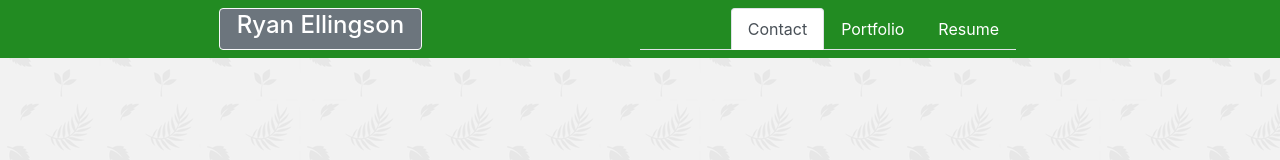
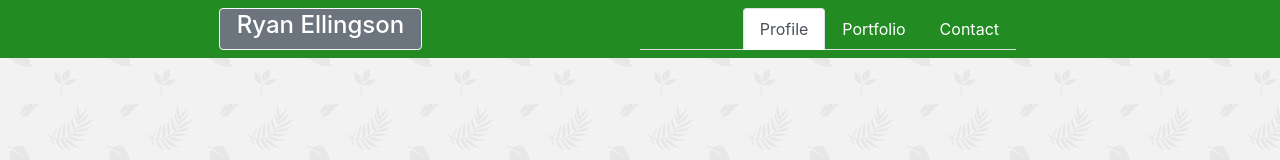
Before and after one commit to RyanEllingson/Portfolio, a React (Create React App) app: page / in a window 1280 px wide. Shown: the top 160 px of the page. Built offline with nearby package versions, Linux system fonts and the light colour scheme.

Commit message:
separated navlink into separate component, created context to keep track of the current page

```diff
--- a/src/App.js
+++ b/src/App.js
@@ -2,11 +2,15 @@ import React from 'react';
 import Container from "./components/Container";
 import './App.css';
 
+import { Page } from "./page/page";
+
 function App() {
   return (
-    <div className="App">
-      <Container />
-    </div>
+    <Page>
+      <div className="App">
+        <Container />
+      </div>
+    </Page>
   );
 }
 
--- a/src/components/Navbar/Navbar.js
+++ b/src/components/Navbar/Navbar.js
@@ -1,7 +1,16 @@
-import React from "react";
+import React, { useContext } from "react";
+import Navlink from "../Navlink";
+import { PageContext } from "../../page/page";
 import "./style.css";
 
 const Navbar = function() {
+    const { page, setPage } = useContext(PageContext);
+
+    const clickHandler = function(link, event) {
+        event.preventDefault();
+        setPage(link);
+    }
+
     return (
         <nav className="navbar navbar-light">
             <div className="container navbar-container mx-0">
@@ -13,22 +22,16 @@ const Navbar = function() {
                     <div className="col-1 col-sm-2 col-xl-2"></div>
                     <div className="col-7 col-sm-5 col-xl-4 navbar-links">
                         <ul className="nav nav-tabs justify-content-end">
-                            <li className="nav-item">
-                                <a className="nav-link active" href="#">Contact</a>
-                            </li>
-                            <li className="nav-item">
-                                <a className="nav-link" href="./portfolio.html">Portfolio</a>
-                            </li>
-                            <li className="nav-item">
-                                <a className="nav-link" href="./resume.html">Resume</a>
-                            </li>
+                            <Navlink text="Profile" handleClick={(event) => {clickHandler("profile", event)}} active={(page === "profile")} />
+                            <Navlink text="Portfolio" handleClick={(event) => {clickHandler("portfolio", event)}} active={(page === "portfolio")} />
+                            <Navlink text="Contact" handleClick={(event) => {clickHandler("contact", event)}} active={(page === "contact")} />
                         </ul>
                     </div>
                     <div className="col-0 col-sm-1 col-xl-2"></div>
                 </div>
             </div>
         </nav>
-    )
+    );
 }
 
 export default Navbar;
--- a/src/components/Navbar/style.css
+++ b/src/components/Navbar/style.css
@@ -16,7 +16,3 @@ h1 {
     font-size: 24px;
     color: white;
 }
-
-.nav-link {
-    color: white;
-}
--- /dev/null
+++ b/src/components/Navlink/Navlink.js
@@ -0,0 +1,12 @@
+import React from "react";
+import "./style.css";
+
+const Navlink = function({text, handleClick, active}) {
+    return (
+        <li className="nav-item">
+            <a className={active ? "nav-link active" : "nav-link"} onClick={handleClick} href="https://www.google.com">{text}</a>
+        </li>
+    );
+}
+
+export default Navlink;
--- /dev/null
+++ b/src/components/Navlink/index.js
@@ -0,0 +1,3 @@
+import Navlink from "./Navlink";
+
+export default Navlink;
--- /dev/null
+++ b/src/components/Navlink/style.css
@@ -0,0 +1,4 @@
+.nav-link {
+    color: white;
+    cursor: pointer;
+}
--- /dev/null
+++ b/src/page/page.js
@@ -0,0 +1,20 @@
+import React, { useState } from "react";
+
+export const PageContext = React.createContext("page");
+
+export function usePage() {
+    const [page, setPage] = useState("profile");
+
+    return {page, setPage};
+}
+
+export function Page({ children }) {
+    const { page, setPage } = usePage();
+
+    return (
+        <PageContext.Provider
+            value={{ page, setPage }}>
+            {children}
+        </PageContext.Provider>
+    );
+}
```
